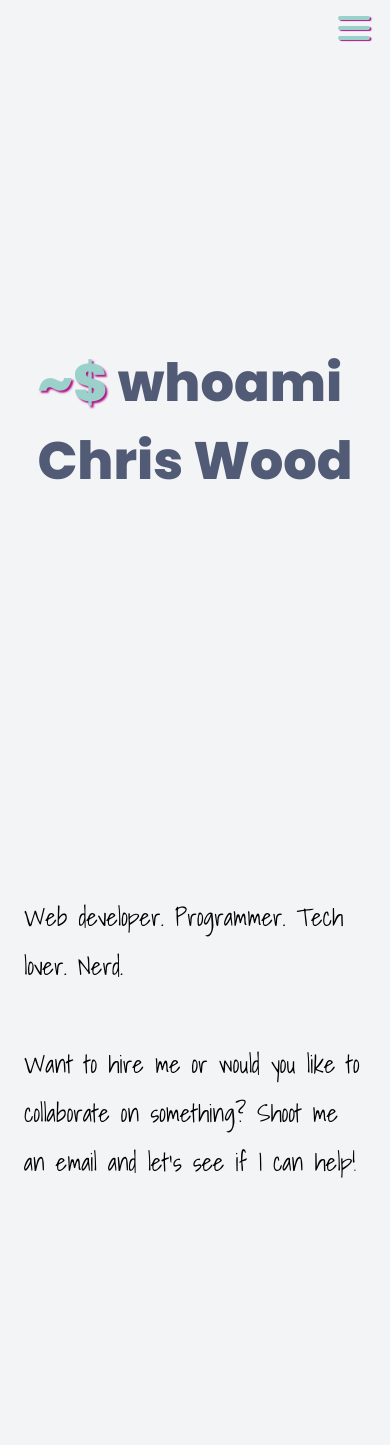
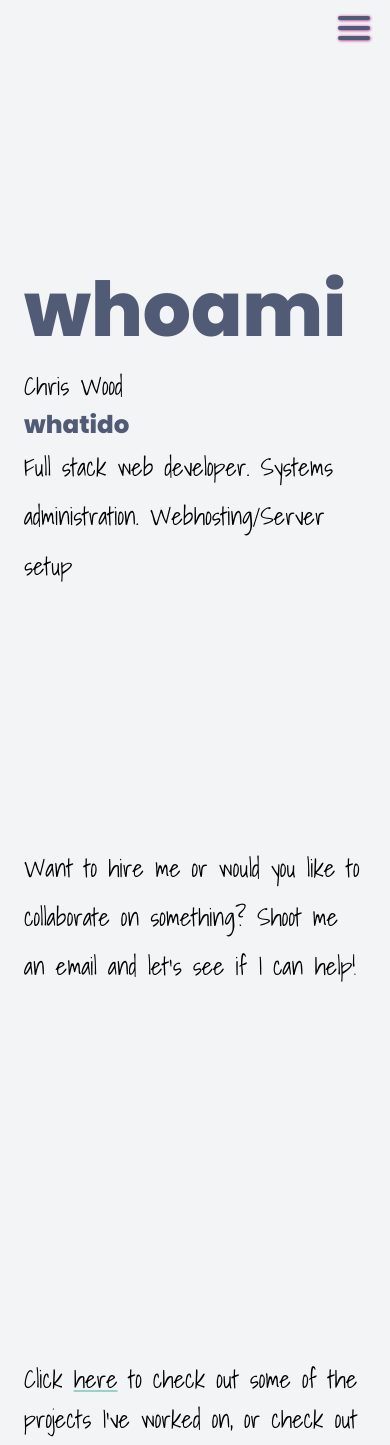
Before and after one commit to ChrispyChris/chriswood.tech, a React (Vite) app: page / in a window 390 px wide. Shown: the top 1445 px of the page. Built offline with nearby package versions, Linux system fonts and the light colour scheme; a web font is replaced by a local one.

Commit message:
Rework home page

```diff
--- a/src/pages/home.tsx
+++ b/src/pages/home.tsx
@@ -6,13 +6,13 @@ export default function Home(): ReactElement {
 
     return(
       <div className="home__grid">
-        <div className="home__title-wrapper">
-          <h1 className="home__title"><span className="home__title--su">~$ </span>whoami<br />Chris Wood</h1>
+        <div className="home__initial-page-wrapper">
+          <h1 className="home__title">whoami</h1>
+          <p className="home__my-name">Chris Wood</p>
+          <h2 className="home__whatido">whatido</h2>
+          <p className="home__about">Full stack web developer. Systems administration. Webhosting/Server setup</p>
         </div>
 
-        <div className="home__about-wrapper">
-          <p className="home__about">Web developer. Programmer. Tech lover. <span className="home__about-highlight">Nerd.</span></p>
-        </div>
 
         <div className="home__work-wrapper">
           <p className="home__work">Want to hire me or would you like to collaborate on something? Shoot me an email and let's see if I can help!</p>
--- a/src/sass/hamburger_menu.scss
+++ b/src/sass/hamburger_menu.scss
@@ -33,7 +33,7 @@
       }
 
     .hamburger__slice {
-      background-color: $theme-accent;
+      background-color: $theme-heading;
       border-radius: 3px;
       height: 4px;
       left: 10%;
@@ -83,9 +83,9 @@
     }
 
     .hamburger__slice {
-      background-color: $theme-accent;
+      background-color: $theme-heading;
       border-radius: 3px;
-      box-shadow: 1.5px 1px 1px $theme-accent-shadow;
+      box-shadow: 0.5px 0.5px 3px $theme-accent-shadow;
       height: 4px;
       left: 10%;
       position: absolute;
--- a/src/sass/home.scss
+++ b/src/sass/home.scss
@@ -15,14 +15,10 @@
 
 .home__about {
     line-height: 2;
+    margin-bottom: auto;
 
     @include screen-sm {
     }
-}
-
-.home__about-wrapper {
-    margin: 2em 0em 2em;
-    width: 100%;
 }
 
 .home__projects {
@@ -46,23 +42,30 @@
     color: $theme-heading;
     font-family: "Poppins";
     font-weight: 800;
-    font-size: $font-heading-sm;
-    margin: auto;
+    font-size: clamp(3.5rem, -0.06140350877193rem + 19.64912vw, 7.0rem);
+    margin-top: auto;
+
     @include screen-sm {
       font-size: 4rem;
     }
 }
 
-.home__title-wrapper {
+.home__initial-page-wrapper{
     display: flex;
     flex-direction: column;
     min-height: 100vh;
     width: 100%;
 }
 
-.home__title--su {
-    color: $theme-accent;
-    text-shadow: 2px 2px 2px $theme-accent-shadow;
+.home__my-name {
+    font-size: $font-heading-sm;
+}
+
+.home__whatido {
+    color: $theme-heading;
+    font-family: "Poppins";
+    font-size: $font-heading-sm;
+    font-weight: 800;
 }
 
 .home__work {
--- a/src/sass/mobile_nav.scss
+++ b/src/sass/mobile_nav.scss
@@ -1,6 +1,4 @@
 @import "./globals";
-
-$font-sm: clamp(2rem, 0.7143rem + 3.5714vw, 4rem);
 
 /***************************************
 *                                      *
@@ -26,7 +24,7 @@ $font-sm: clamp(2rem, 0.7143rem + 3.5714vw, 4rem);
 
 .mobile-nav-hamburger--open {
     align-items: center;
-    background-color: $theme-light;
+    background-color: $theme-body-background;
     display: inline-flex;
     flex-direction: column;
     height: 100vh;
@@ -71,7 +69,7 @@ $font-sm: clamp(2rem, 0.7143rem + 3.5714vw, 4rem);
 .mobile-nav-hamburger--closed {
     align-items: center;
     animation: fade-out 500ms forwards;
-    background-color: $theme-light;
+    background-color: $theme-body-background;
     display: inline-flex;
     flex-direction: column;
     height: 100vh;
```
